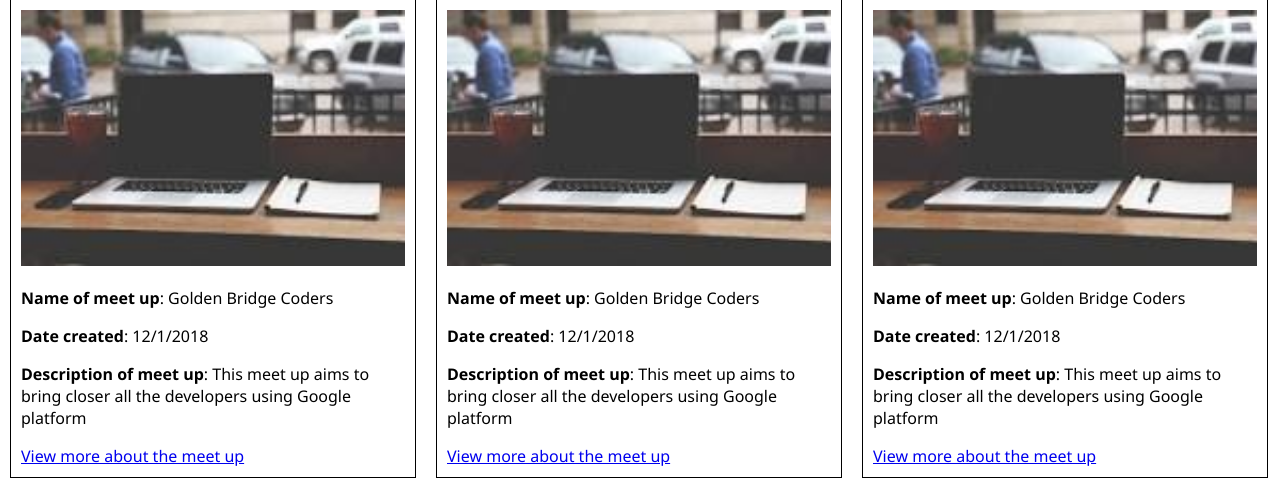
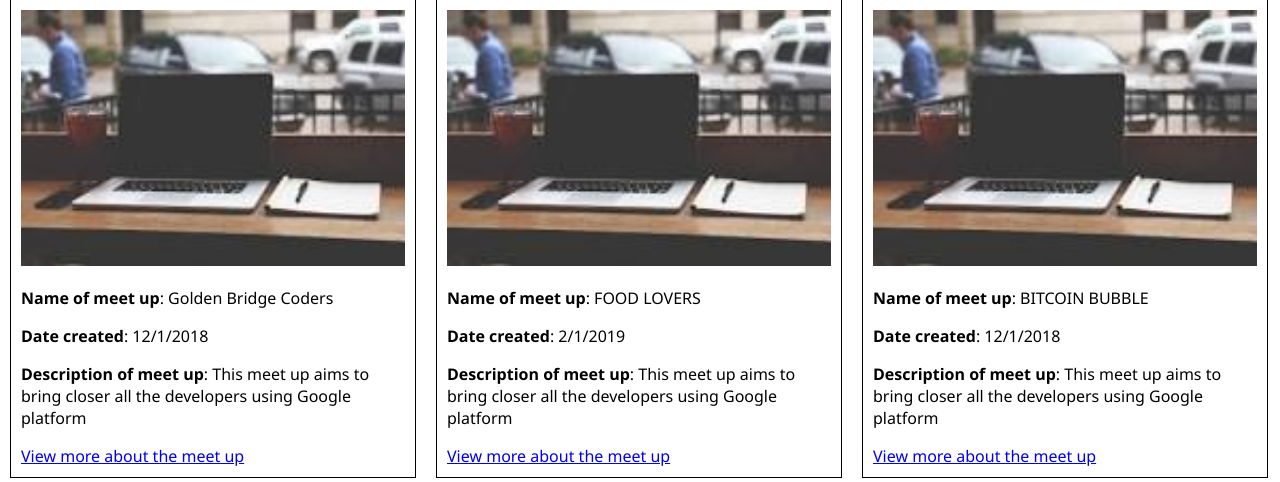
Before and after one commit to JosephNjuguna/QuestionerV1, a Python web app: template UI/templates/dashboard.html in a window 1280 px wide. Shown: the part 65-547 px from the top of the page. Run offline with Jinja, Linux system fonts and the light colour scheme; the template is opened without the code that fills it, so the values that code supplies are empty.

Commit message:
[delivers #163141067]finish dashboard update

```diff
--- a/UI/templates/dashboard.html
+++ b/UI/templates/dashboard.html
@@ -28,8 +28,8 @@
             <div class="meetup-view">
                     <img src="../static/images/one.jpeg" alt="meet up image">
                     <div id="meeting-details">
-                        <p id="meetup-info"><b>Name of meet up</b>: Golden Bridge Coders</p>
-                        <p id="meetup-info"><b>Date created</b>: 12/1/2018</p>
+                        <p id="meetup-info"><b>Name of meet up</b>: FOOD LOVERS</p>
+                        <p id="meetup-info"><b>Date created</b>: 2/1/2019</p>
                         <p id="meetup-info"><b>Description of meet up</b>: This meet up aims to bring closer all the developers using Google platform</p>
                         <a id="meetup-info" href="./meetupdetail.html">View more about the meet up</a>
                     </div>
@@ -37,7 +37,7 @@
                 <div class="meetup-view">
                         <img src="../static/images/one.jpeg" alt="meet up image">
                         <div id="meeting-details">
-                            <p id="meetup-info"><b>Name of meet up</b>: Golden Bridge Coders</p>
+                            <p id="meetup-info"><b>Name of meet up</b>: BITCOIN BUBBLE</p>
                             <p id="meetup-info"><b>Date created</b>: 12/1/2018</p>
                             <p id="meetup-info"><b>Description of meet up</b>: This meet up aims to bring closer all the developers using Google platform</p>
                             <a id="meetup-info" href="./meetupdetail.html">View more about the meet up</a>
```
